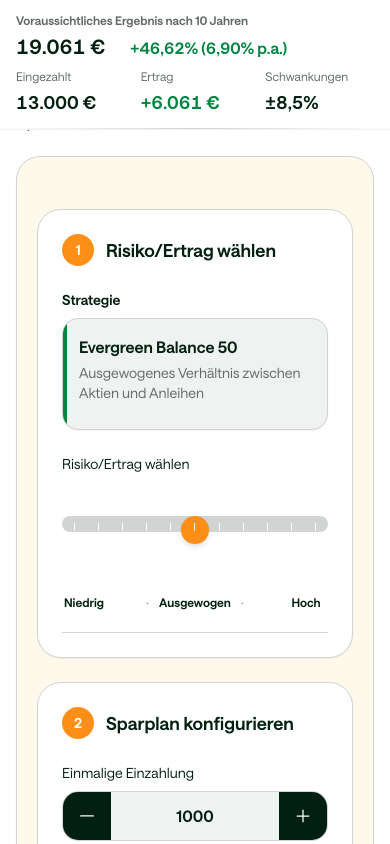
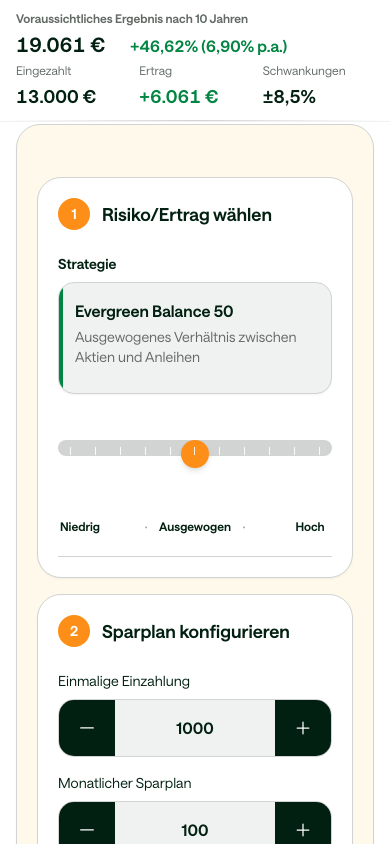
Before and after one commit to ivenkurz/kindersparplan, a Next.js app: page /SparplanRechner in a window 390 px wide. Shown: the top 844 px of the page. Built offline with nearby package versions, Linux system fonts and the light colour scheme.

Commit message:
Mobile: Ruhigere Abstände + bessere Slider/Buttons

```diff
--- a/app/SparplanRechner/page.tsx
+++ b/app/SparplanRechner/page.tsx
@@ -130,7 +130,7 @@
       {/* Sticky Ergebnis oben – mobile-first, full-width (nur Mobile) */}
       {!isInvalid && (
         <div className="md:hidden fixed top-0 left-0 right-0 z-20 bg-ds-neutral-0 border-b border-ds-neutral-10">
-          <div className="max-w-6xl mx-auto px-4 py-3">
+          <div className="max-w-6xl mx-auto px-4 py-2.5">
             <ResultCards
               gesamtEinzahlungen={gesamtEinzahlungen}
               ertrag={ertrag}
@@ -146,7 +146,7 @@
       )}
       <div
         className={`max-w-6xl mx-auto px-4 sm:px-6 lg:px-8 pb-6 sm:pb-10 ${
-          !isInvalid ? "pt-28 md:pt-8" : "pt-8"
+          !isInvalid ? "pt-20 md:pt-8" : "pt-8"
         }`}
       >
         {/* Header: Zurück-Link außerhalb des Rechner-Containers */}
@@ -169,10 +169,10 @@
 
         {/* Desktop: klarer, begrenzter Gesamt-Container (Mobile unverändert) */}
         <div className="bg-ds-yellow-10 border border-ds-neutral-20 rounded-ds-lg shadow-sm p-5 sm:p-6">
-          <div className="flex flex-col md:flex-row md:items-stretch gap-5 md:gap-6 pt-8 md:pt-0">
-            <div className="flex-1 min-w-0 flex flex-col gap-6">
+          <div className="flex flex-col md:flex-row md:items-stretch gap-4 md:gap-6 pt-8 md:pt-0">
+            <div className="flex-1 min-w-0 flex flex-col gap-4 md:gap-6">
               {/* Karte 1: Dein Risiko */}
-              <div className="bg-ds-neutral-0 rounded-ds-lg shadow-sm p-6 sm:p-8 border border-ds-neutral-20">
+              <div className="bg-ds-neutral-0 rounded-ds-lg shadow-sm p-5 sm:p-8 border border-ds-neutral-20">
                 <div className="flex items-center gap-3 mb-6">
                   <CardBadge number={1} />
                   <h2 className="text-lg font-bold text-ds-neutral-100">
@@ -180,7 +180,7 @@
                   </h2>
                 </div>
 
-                <div className="space-y-6">
+                <div className="space-y-4 md:space-y-6">
                   <div>
                     <h3 className="text-sm font-semibold text-ds-neutral-100 mb-2">Strategie</h3>
                     <div className="relative bg-ds-neutral-10 border border-ds-neutral-20 rounded-ds-16 p-4 sm:p-5 shadow-sm overflow-hidden min-h-[112px]">
@@ -195,11 +195,6 @@
                   </div>
 
                   <div>
-                    <div className="flex items-center gap-2 mb-3">
-                      <h3 className="text-sm font-medium text-ds-neutral-100">
-                        Risiko/Ertrag wählen
-                      </h3>
-                    </div>
                     <div className="py-4 md:py-0">
                       <SliderInput
                         label=""
@@ -256,7 +251,7 @@
               </div>
 
               {/* Karte 2: Sparplan einrichten */}
-              <div className="bg-ds-neutral-0 rounded-ds-lg shadow-sm p-6 sm:p-8 border border-ds-neutral-20 flex-1 flex flex-col">
+              <div className="bg-ds-neutral-0 rounded-ds-lg shadow-sm p-5 sm:p-8 border border-ds-neutral-20 flex-1 flex flex-col">
                 <div className="flex items-center gap-3 mb-6">
                   <CardBadge number={2} />
                   <h2 className="text-lg font-bold text-ds-neutral-100">Sparplan konfigurieren</h2>
--- a/components/NumberInput.tsx
+++ b/components/NumberInput.tsx
@@ -32,7 +32,7 @@
           type="button"
           onClick={handleDecrement}
           disabled={value <= min}
-          className="flex items-center justify-center w-12 h-12 bg-ds-neutral-100 text-ds-neutral-0 hover:bg-ds-neutral-90 transition-colors font-medium disabled:opacity-50 disabled:cursor-not-allowed disabled:hover:bg-ds-neutral-100"
+          className="flex items-center justify-center w-14 h-14 sm:w-12 sm:h-12 bg-ds-neutral-100 text-ds-neutral-0 hover:bg-ds-neutral-90 transition-colors font-medium disabled:opacity-50 disabled:cursor-not-allowed disabled:hover:bg-ds-neutral-100"
           aria-label="Verringern"
         >
           <svg
@@ -60,7 +60,7 @@
           type="button"
           onClick={handleIncrement}
           disabled={value >= max}
-          className="flex items-center justify-center w-12 h-12 bg-ds-neutral-100 text-ds-neutral-0 hover:bg-ds-neutral-90 transition-colors font-medium disabled:opacity-50 disabled:cursor-not-allowed disabled:hover:bg-ds-neutral-100"
+          className="flex items-center justify-center w-14 h-14 sm:w-12 sm:h-12 bg-ds-neutral-100 text-ds-neutral-0 hover:bg-ds-neutral-90 transition-colors font-medium disabled:opacity-50 disabled:cursor-not-allowed disabled:hover:bg-ds-neutral-100"
           aria-label="Erhöhen"
         >
           <svg
--- a/components/ResultCards.tsx
+++ b/components/ResultCards.tsx
@@ -53,7 +53,7 @@
     twrPa
   )}% p.a.)`;
 
-  const spacingClass = sticky ? "space-y-3" : "space-y-4";
+  const spacingClass = sticky ? "space-y-2" : "space-y-4";
 
   return (
     <div className={spacingClass}>
@@ -79,7 +79,7 @@
         </div>
       </div>
 
-      <div className="grid grid-cols-3 gap-4 sm:gap-5 md:gap-4">
+      <div className="grid grid-cols-3 gap-3 sm:gap-5 md:gap-4">
         <div>
           <p className="text-xs text-ds-neutral-70 font-medium mb-1">Eingezahlt</p>
           <p className="text-lg md:text-lg font-semibold text-ds-neutral-100 tabular-nums whitespace-nowrap">
```
